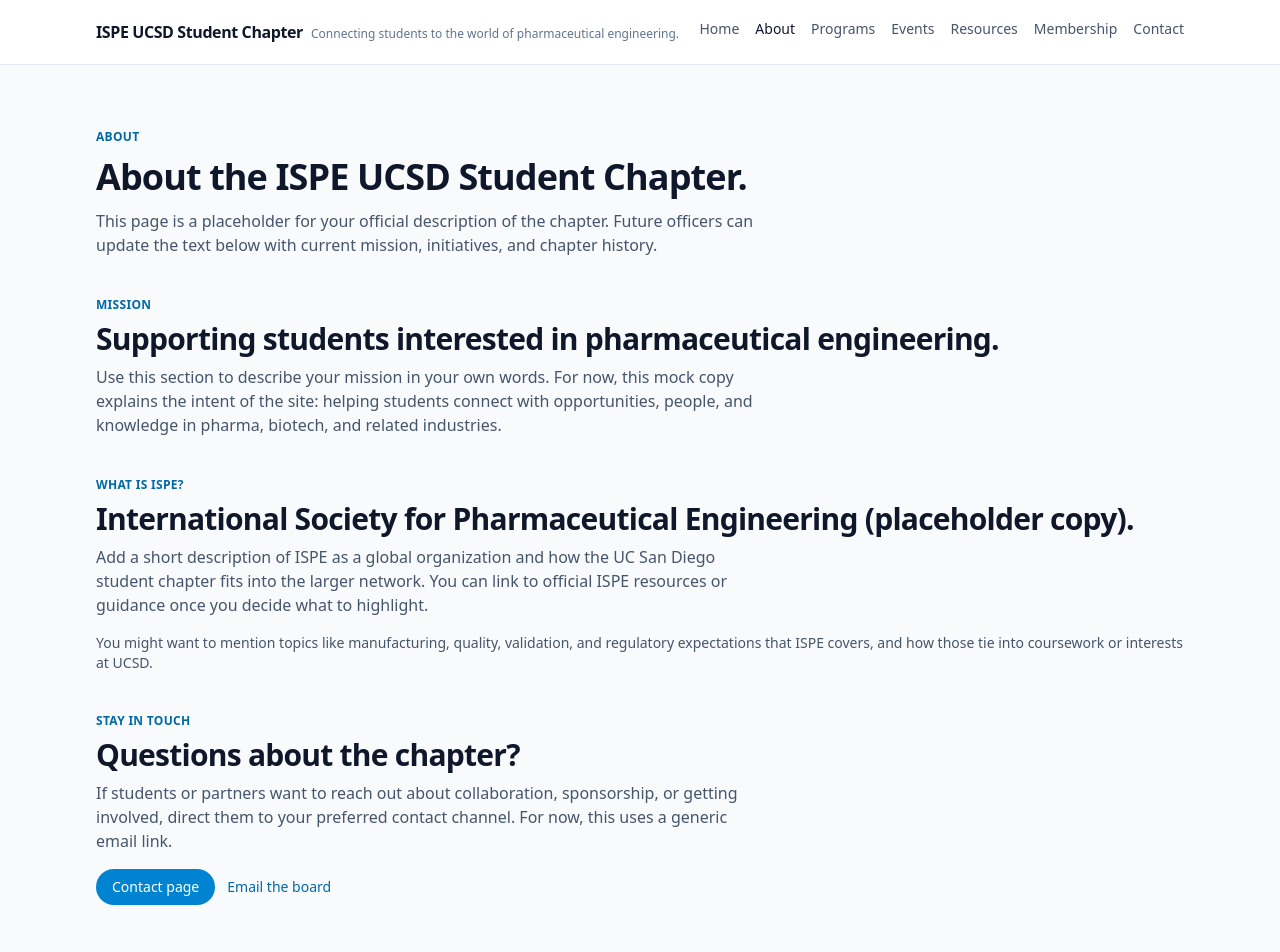
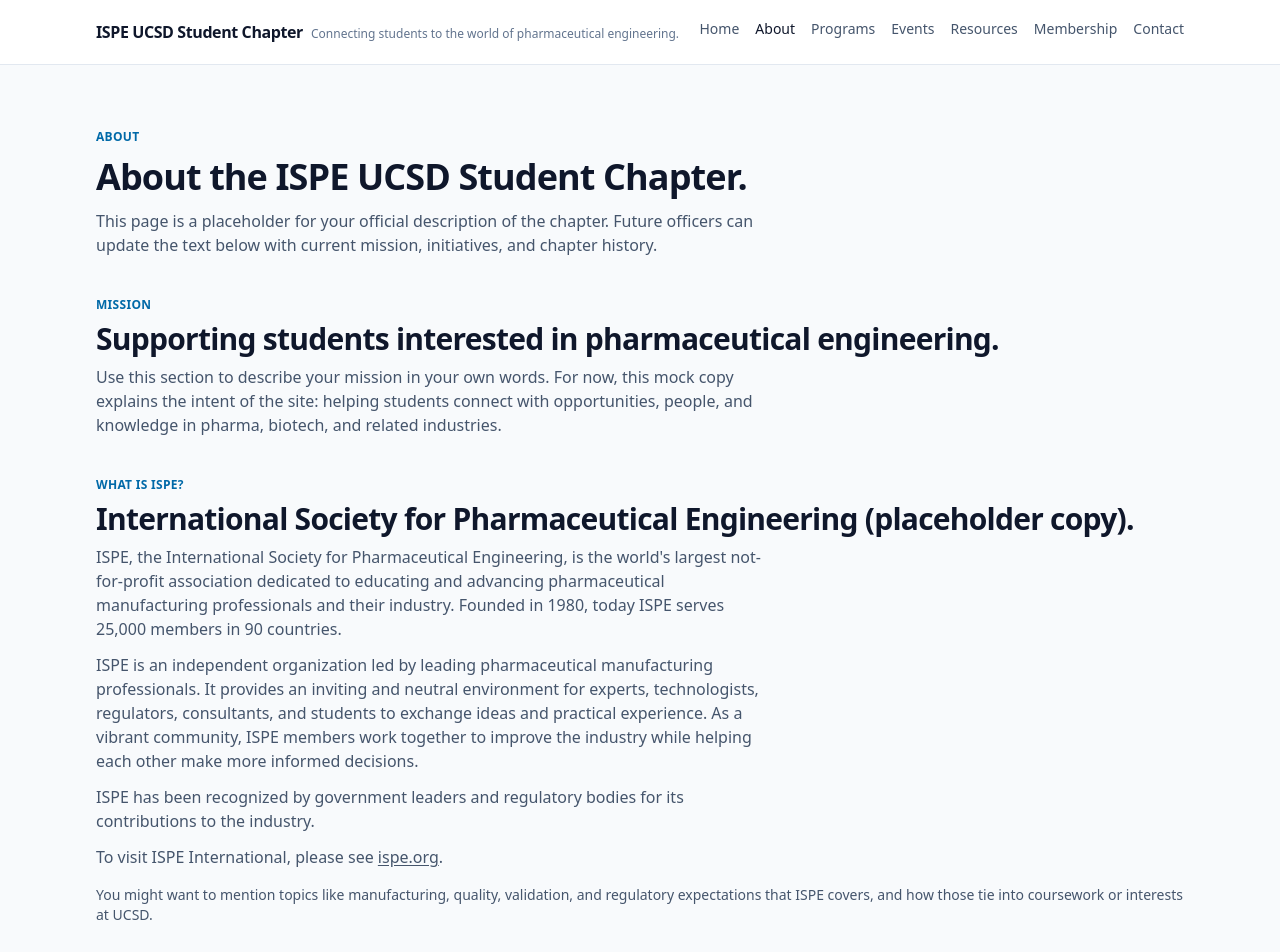
Before and after one commit to TheAsianFish/ispe-ucsd-website, a Next.js app: page /about in a window 1280 px wide. Shown: the top 952 px of the page. Built offline with nearby package versions, Linux system fonts and the light colour scheme.

Commit message:
About Us

```diff
--- a/src/app/about/page.tsx
+++ b/src/app/about/page.tsx
@@ -47,12 +47,41 @@
             eyebrow="What is ISPE?"
             title="International Society for Pharmaceutical Engineering (placeholder copy)."
             description={
-              <p>
-                Add a short description of ISPE as a global organization and how
-                the UC San Diego student chapter fits into the larger network.
-                You can link to official ISPE resources or guidance once you
-                decide what to highlight.
-              </p>
+              <>
+                <p className="mb-3">
+                  ISPE, the International Society for Pharmaceutical
+                  Engineering, is the world&apos;s largest not-for-profit
+                  association dedicated to educating and advancing
+                  pharmaceutical manufacturing professionals and their industry.
+                  Founded in 1980, today ISPE serves 25,000 members in 90
+                  countries.
+                </p>
+                <p className="mb-3">
+                  ISPE is an independent organization led by leading
+                  pharmaceutical manufacturing professionals. It provides an
+                  inviting and neutral environment for experts, technologists,
+                  regulators, consultants, and students to exchange ideas and
+                  practical experience. As a vibrant community, ISPE members
+                  work together to improve the industry while helping each other
+                  make more informed decisions.
+                </p>
+                <p className="mb-3">
+                  ISPE has been recognized by government leaders and regulatory
+                  bodies for its contributions to the industry.
+                </p>
+                <p className="mb-0">
+                  To visit ISPE International, please see{" "}
+                  <a
+                    href="https://ispe.org"
+                    target="_blank"
+                    rel="noreferrer"
+                    className="underline underline-offset-2"
+                  >
+                    ispe.org
+                  </a>
+                  .
+                </p>
+              </>
             }
           />
           <p className="text-sm text-slate-600">
```
